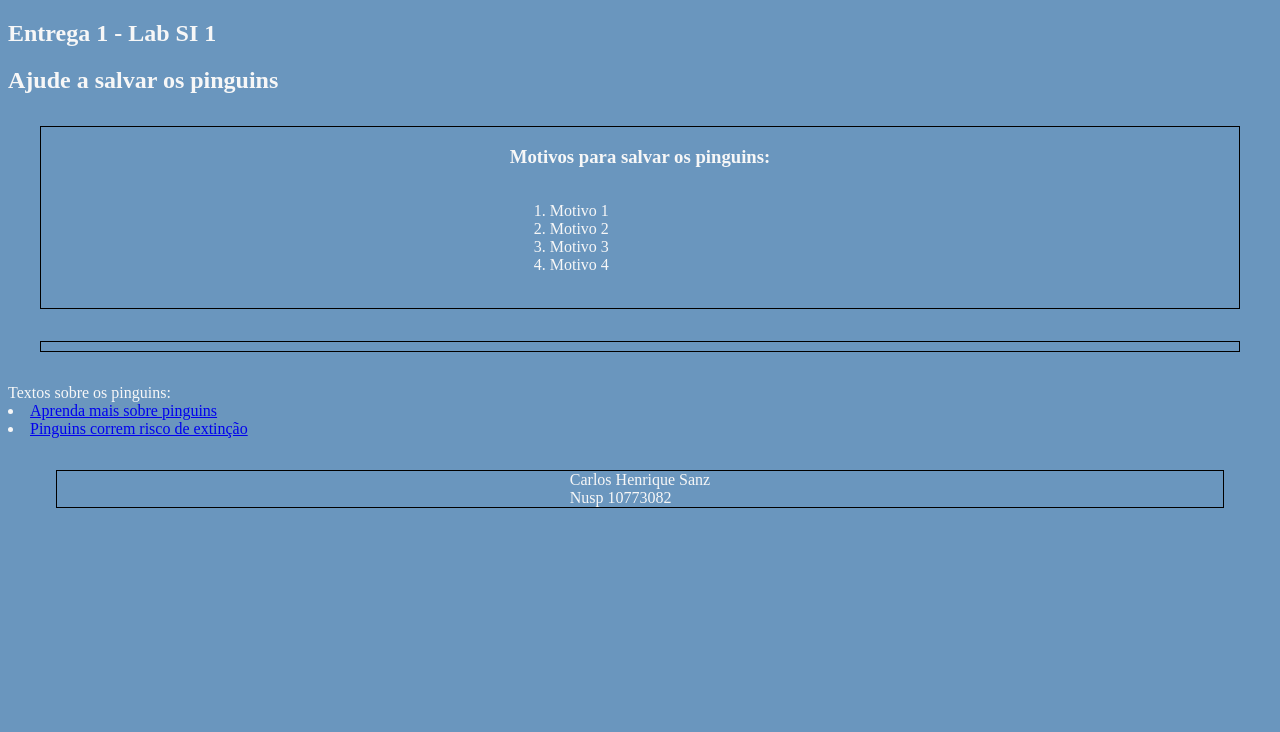
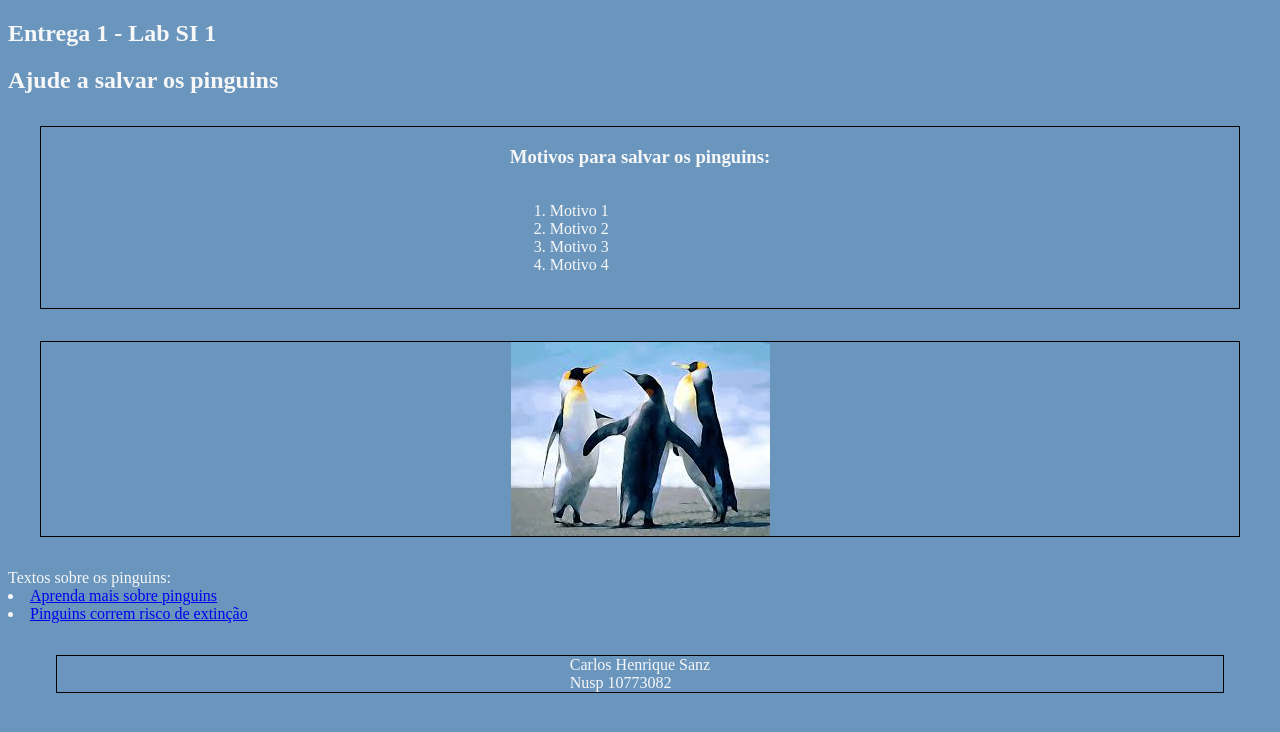
Before and after one commit to CarlosHenriqueSanz/EntregaSI, a Jekyll site: the page built from index.markdown, in a window 1280 px wide. Shown: the top 732 px of the page. Built offline with Jekyll 4.4.1, drawn with Linux system fonts in a browser that asks for light colours.

Commit message:
Update home.html

```diff
--- a/_layouts/home.html
+++ b/_layouts/home.html
@@ -20,8 +20,8 @@ layout: default
 
     <header>
         <section class="foto">
-        <img src ="{{ ’/assets/imagens/pinguin.jpeg’ | relative_url }}">
-
+<!--         <img src ="{{ ’/assets/imagens/pinguin.jpeg’ | relative_url }}"> -->
+        <img src ="{{ '/assets/imagens/pinguin.jpeg' | relative_url}}">
         </section>
     </header >
 
```
